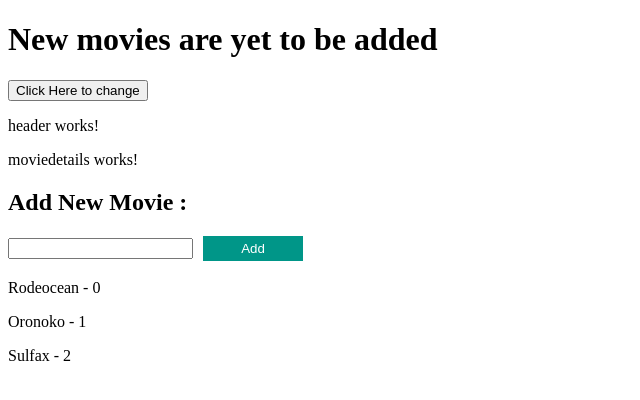
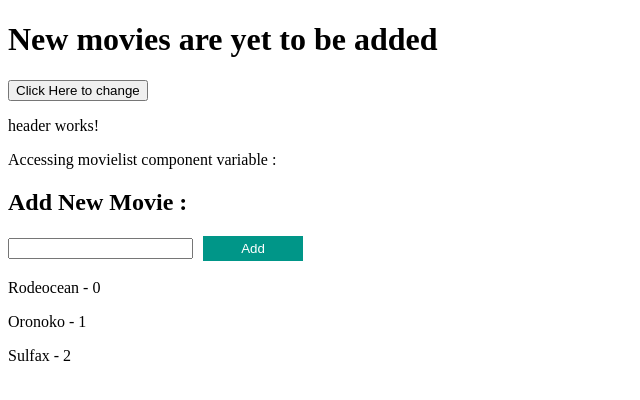
Before and after one commit to zirajmohammed/AngularCourse, an Angular app: page / in a window 1280 px wide. Shown: the top 400 px of the page, without its empty margins (0-640 px from the left). Built offline with nearby package versions, Linux system fonts and the light colour scheme.

Commit message:
Accessing-Movielist-variable-A003-3

```diff
--- a/src/app/moviedetails/moviedetails.component.html
+++ b/src/app/moviedetails/moviedetails.component.html
@@ -1,3 +1,3 @@
 <p>
-  moviedetails works!
+  Accessing movielist component variable : {{twoWayBinding}}
 </p>
```
